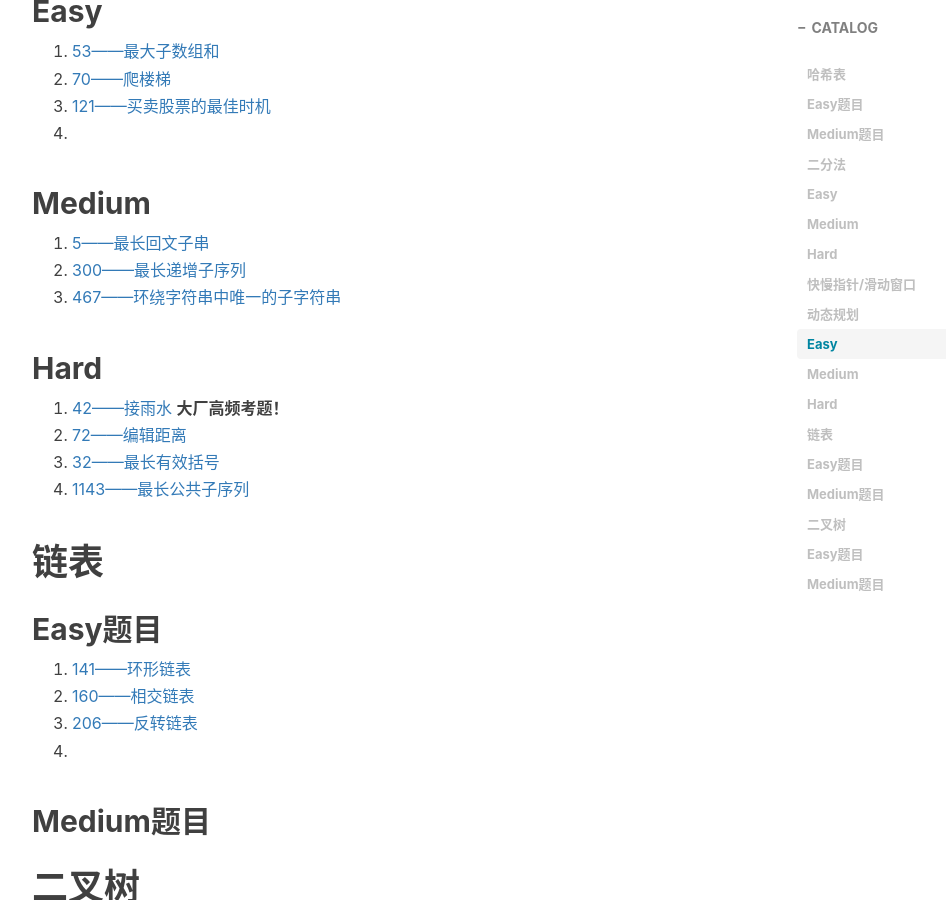
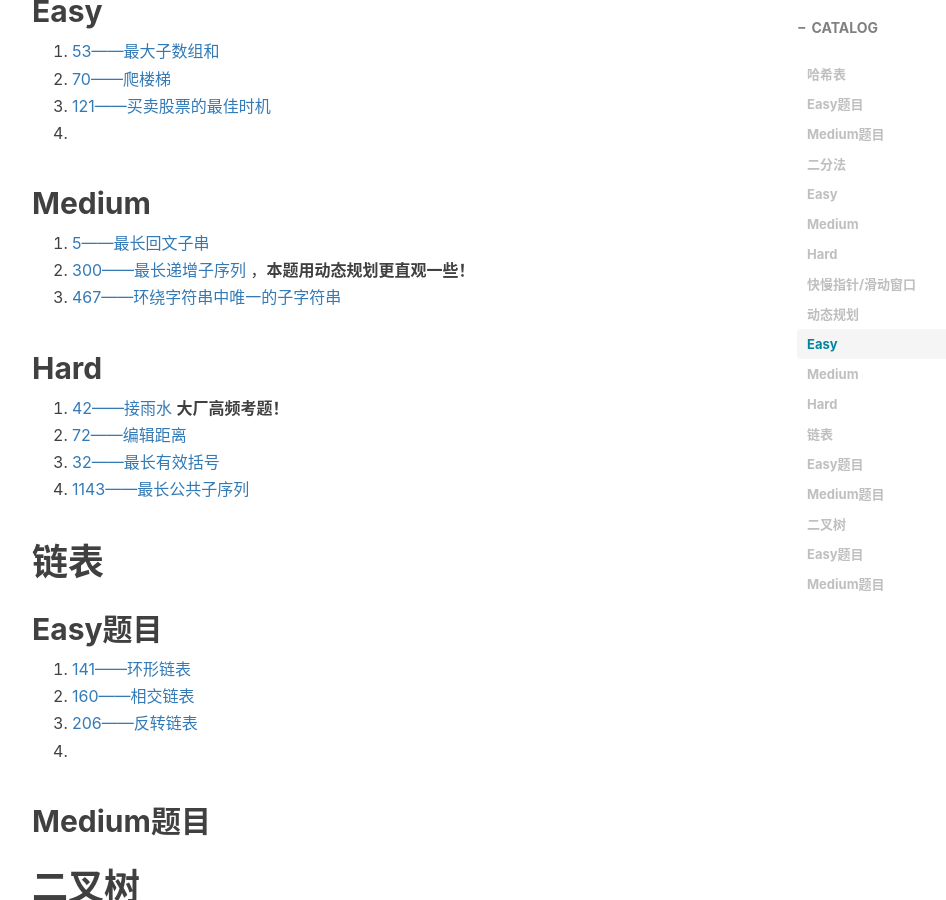
Before and after one commit to xie96808/xie96808.github.io, a Jekyll site: the page built from _posts/2022-05-22-刷题分类!.md, in a window 1280 px wide and 900 px high, scrolled down 2093 px. Shown: the whole window, without its empty margins (233-1179 px from the left). Built offline with Jekyll 4.4.1, drawn with Linux system fonts in a browser that asks for light colours; nearby versions of some CDN libraries; comment, search, counter and statistics services are not loaded.

Commit message:
Update 2022-05-22-刷题分类!.md

```diff
--- a/_posts/2022-05-22-刷题分类!.md
+++ b/_posts/2022-05-22-刷题分类!.md
@@ -80,7 +80,7 @@ tags:								#标签
 ## Medium
 
 1. [5——最长回文子串](https://leetcode.cn/problems/longest-palindromic-substring/)
-2. [300——最长递增子序列](https://leetcode.cn/problems/longest-increasing-subsequence/)
+2. [300——最长递增子序列](https://leetcode.cn/problems/longest-increasing-subsequence/) ，**本题用动态规划更直观一些！**
 3. [467——环绕字符串中唯一的子字符串](https://leetcode.cn/problems/unique-substrings-in-wraparound-string/)
 
 ## Hard
```
